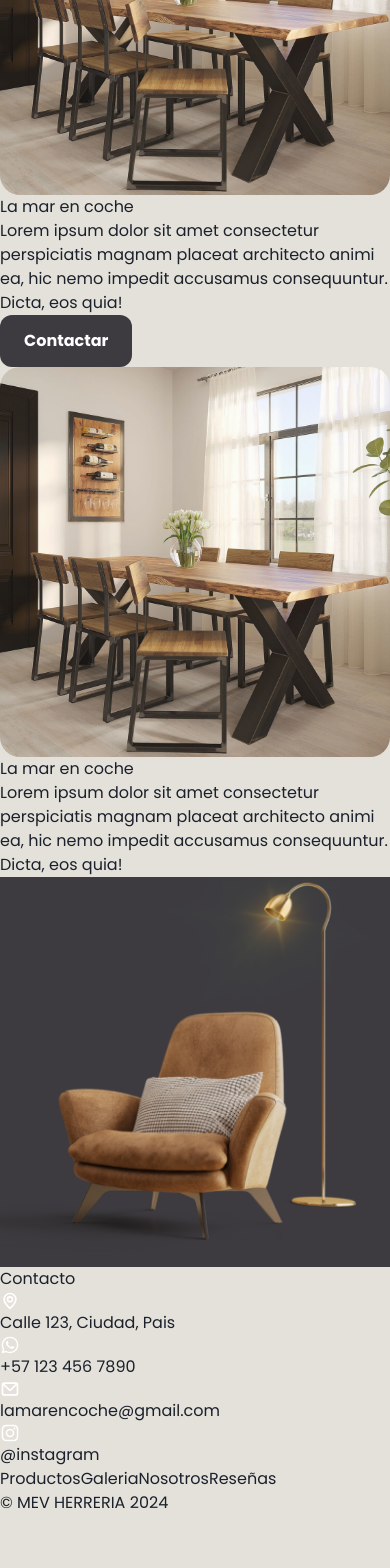
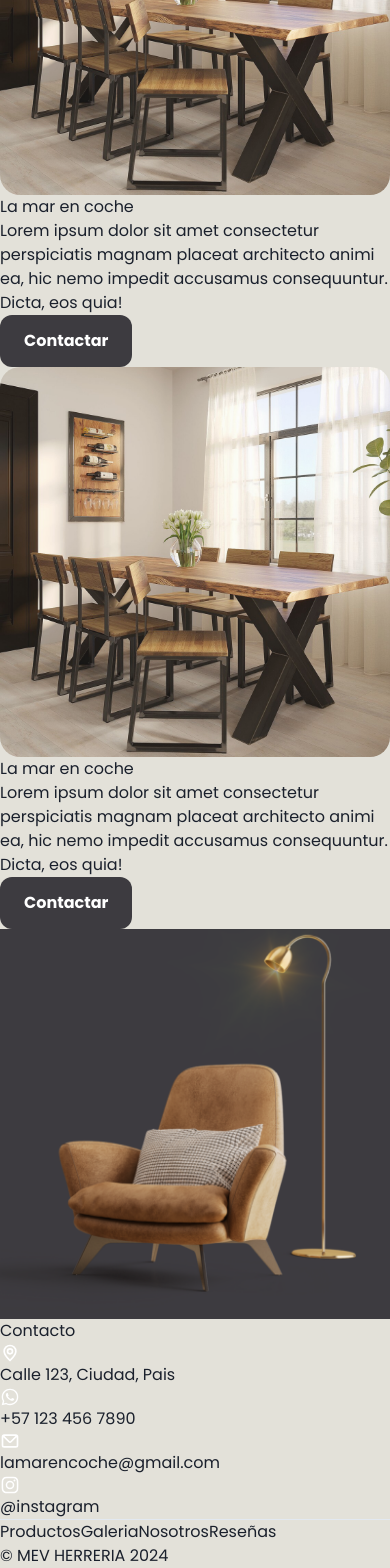
Before and after one commit to JuanManitta/mev-herreria-landing, a React (Vite) app: page / in a window 390 px wide. Shown: the part 3597-5165 px from the top of the page. Before the commit the page ends 5112 px from the top, so only its background shows below. Built offline with nearby package versions, Linux system fonts and the light colour scheme.

Commit message:
responsive footer

```diff
--- a/src/components/Footer.tsx
+++ b/src/components/Footer.tsx
@@ -33,20 +33,20 @@ export const Footer = () => {
     const navigate = useNavigate();
 
   return (
-    <section className="h-[400px] bg-[color:var(--bg-secondary)] p-16 relative">
-        <div className='absolute top-10 right-0'>
-            <img className='w-4/6' src={ArmcharLamp} alt="" />
+    <section className="sm:h-[400px] bg-[color:var(--bg-secondary)] p-12 sm:p-16 relative">
+        <div className='absolute bottom-10 sm:bottom-0 sm:top-10 left-52'>
+            <img className=' sm:w-4/6' src={ArmcharLamp} alt="" />
         </div>
 
         <div className="max-w-7xl m-auto grid grid-cols-12 gap-4">
-            <div className='col-span-8 flex justify-around' >
+            <div className='col-span-12 sm:col-span-8 sm:gap-0 sm:flex justify-around' >
                 <div>
                     <div>
                         <span className="text-xl font-semibold text-[var(--text-primary)] ">
                             Contacto
                         </span>
                     </div>
-                    <div className='mt-12'>
+                    <div className='mt-12 mb-16 sm:mb-0 '>
                         <ul>
                             <li className='flex gap-3'>
                                 <UilMapMarker size="20" color='white' />
@@ -68,6 +68,7 @@ export const Footer = () => {
 
                     </div>
                 </div>
+                <hr className='sm:hidden mb-12 opacity-30' />
 
                 <div>
                     <div className="flex flex-col gap-6 col-span-4">
@@ -87,7 +88,7 @@ export const Footer = () => {
             <div className='opacity-25 w-[1px]  bg-[color:var(--bg-primary)] col-span-1'></div>
             <div className='col-span-3'></div>
             <div className='col-span-12 pt-10'>
-                <p className='text-center text-white text-xs'>&#169; MEV HERRERIA 2024</p>
+                <p className='text-left sm:text-center text-white text-xs'>&#169; MEV HERRERIA 2024</p>
             </div>
         </div>
 
--- a/src/pages/home/Home.tsx
+++ b/src/pages/home/Home.tsx
@@ -32,7 +32,7 @@ export const Home = () => {
         <CustomersReviews/>
       </section>
 
-      <section className="max-h-[calc(100vh+100px)] max-w-7xl m-auto">
+      <section className="sm:max-h-[calc(100vh+100px)] max-w-7xl m-auto">
         <TopSellingProducts />
       </section>
 
--- a/src/pages/home/components/TopSellingProducts.tsx
+++ b/src/pages/home/components/TopSellingProducts.tsx
@@ -9,30 +9,37 @@ export const TopSellingProducts = () => {
 
   return (
     <div className='py-12'>
+
       <div className="h-[20vh] flex items-center justify-center">
         <h4 className="text-center text-4xl font-semibold">Top ventas</h4>
       </div>
 
-      <div className="grid grid-cols-4 gap-12">
+      <div className="grid grid-cols-4 gap-12 p-12 sm:p-0">
 
-        <div className="col-span-1">
+        <div className="col-span-4 sm:col-span-1">
           <img className='w-full h-64 object-cover' style={{borderRadius:'20px', opacity: 0.9}} src={middleImg} alt="" />
           <h6 className='text-xl font-semibold my-6'>La mar en coche</h6>
           <p className='w-full'>Lorem ipsum dolor sit amet consectetur  perspiciatis magnam placeat architecto animi ea, hic nemo impedit accusamus consequuntur. Dicta, eos quia!</p>
         </div>
 
-        <div className="col-span-2">
-          <img className='w-full h-[42%] object-cover' style={{borderRadius:'20px', opacity: 0.9}} src={middleImg} alt="" />
+        <div className="col-span-4 sm:col-span-2">
+          <img className='w-full sm:h-[42%] object-cover' style={{borderRadius:'20px', opacity: 0.9}} src={middleImg} alt="" />
           <h6 className='text-xl font-semibold my-6'>La mar en coche</h6>
           <p className='w-full'>Lorem ipsum dolor sit amet consectetur  perspiciatis magnam placeat architecto animi ea, hic nemo impedit accusamus consequuntur. Dicta, eos quia!</p>
-          <Button onClick={() => navigate('/contacto')} className='mt-6' variant='primary'>Contactar</Button>
+          <div className='hidden sm:block'>
+            <Button onClick={() => navigate('/contacto')} className='mt-6' variant='primary'>Contactar</Button>
+          </div>
         </div>
 
-        <div className="col-span-1">
+        <div className="col-span-4 sm:col-span-1">
           <img className='w-full h-64 object-cover' style={{borderRadius:'20px', opacity: 0.9}} src={middleImg} alt="" />
           <h6 className='text-xl font-semibold my-6'>La mar en coche</h6>
           <p className='w-full'>Lorem ipsum dolor sit amet consectetur  perspiciatis magnam placeat architecto animi ea, hic nemo impedit accusamus consequuntur. Dicta, eos quia!</p>
+          <div className='sm:hidden mt-12'>
+            <Button onClick={() => navigate('/contacto')} className='mt-6 w-full' variant='primary'>Contactar</Button>
+          </div>
         </div>
+
       </div>
 
     </div>
```
